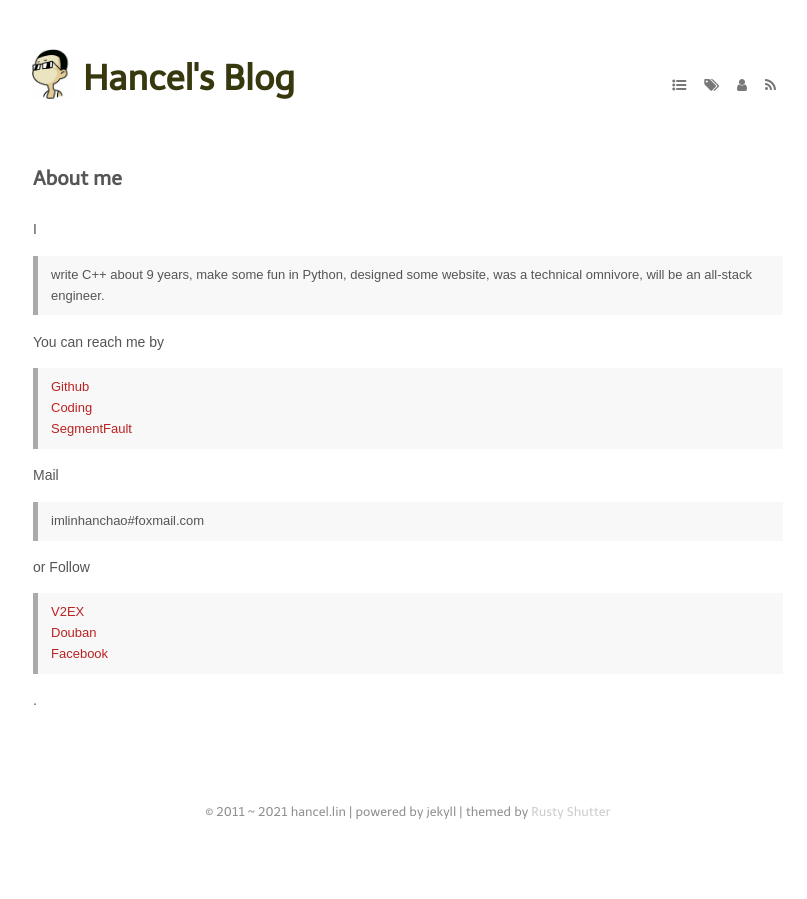
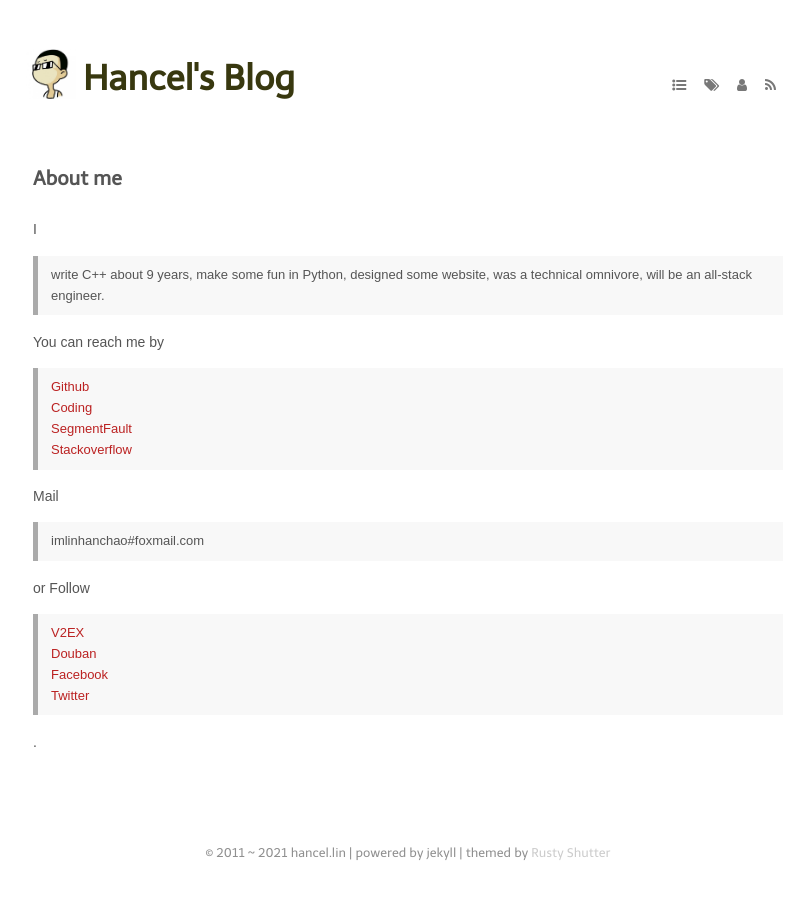
Before and after one commit to imlinhanchao/imlinhanchao, a Jekyll site: the page built from about.markdown, in a window 1280 px wide. Shown: the whole page, without its empty margins (232-1039 px from the left). Built offline with Jekyll 4.4.1, drawn with Linux system fonts in a browser that asks for light colours; comment, search, counter and statistics services are not loaded.

Commit message:
更新 about

```diff
--- a/about.markdown
+++ b/about.markdown
@@ -12,6 +12,7 @@ You can reach me by
 > [Github](https://github.com/imlinhanchao)
 > [Coding](https://coding.net/u/imlinhanchao)
 > [SegmentFault](https://segmentfault.com/u/imlinhanchao)
+> [Stackoverflow](https://stackoverflow.com/story/imlinhanchao)
 
 Mail
 
@@ -22,6 +23,7 @@ or Follow
 > [V2EX](https://www.v2ex.com/member/imlinhanchao)
 > [Douban](https://www.douban.com/people/imlinhanchao/)
 > [Facebook](https://www.facebook.com/imlinhanchao)
+> [Twitter](https://www.twitter.com/imlinhanchao)
 
 .
 <p style="text-align:center;font-style: italic;font-family: serif;font-size: 1.2em;color: #FFF;">&nbsp;Man is born free, but he is everywhere in chains.&nbsp;</p>
```
